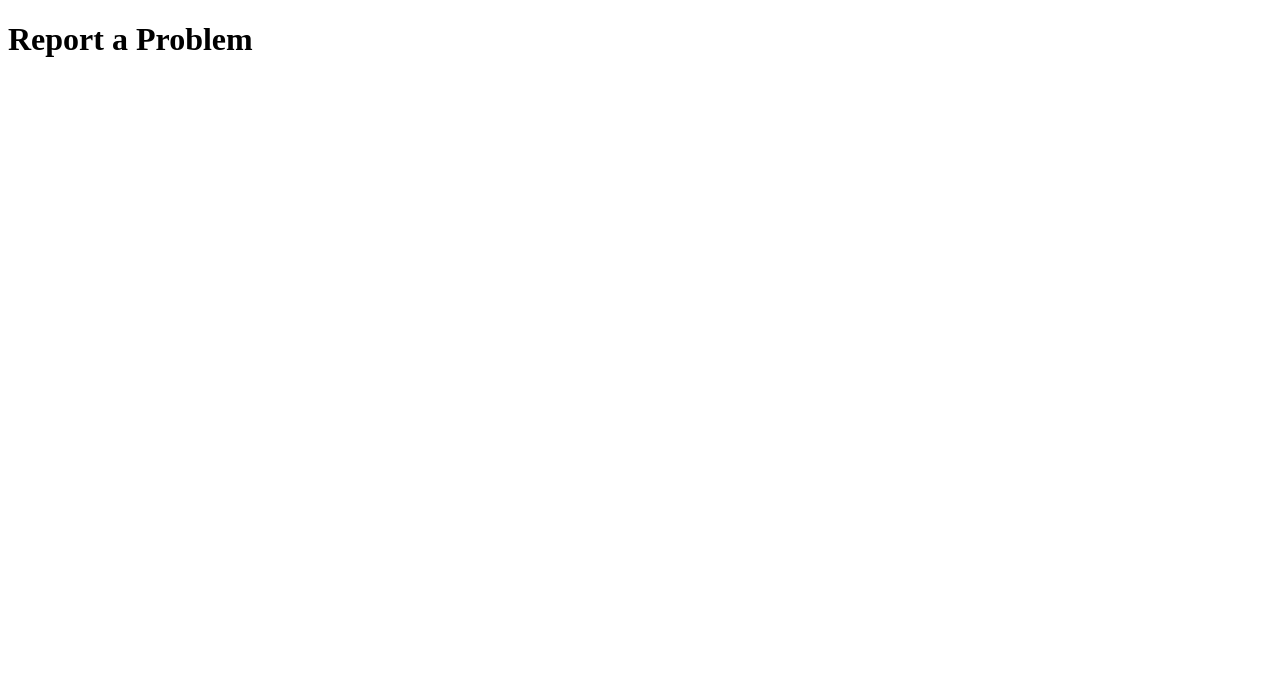
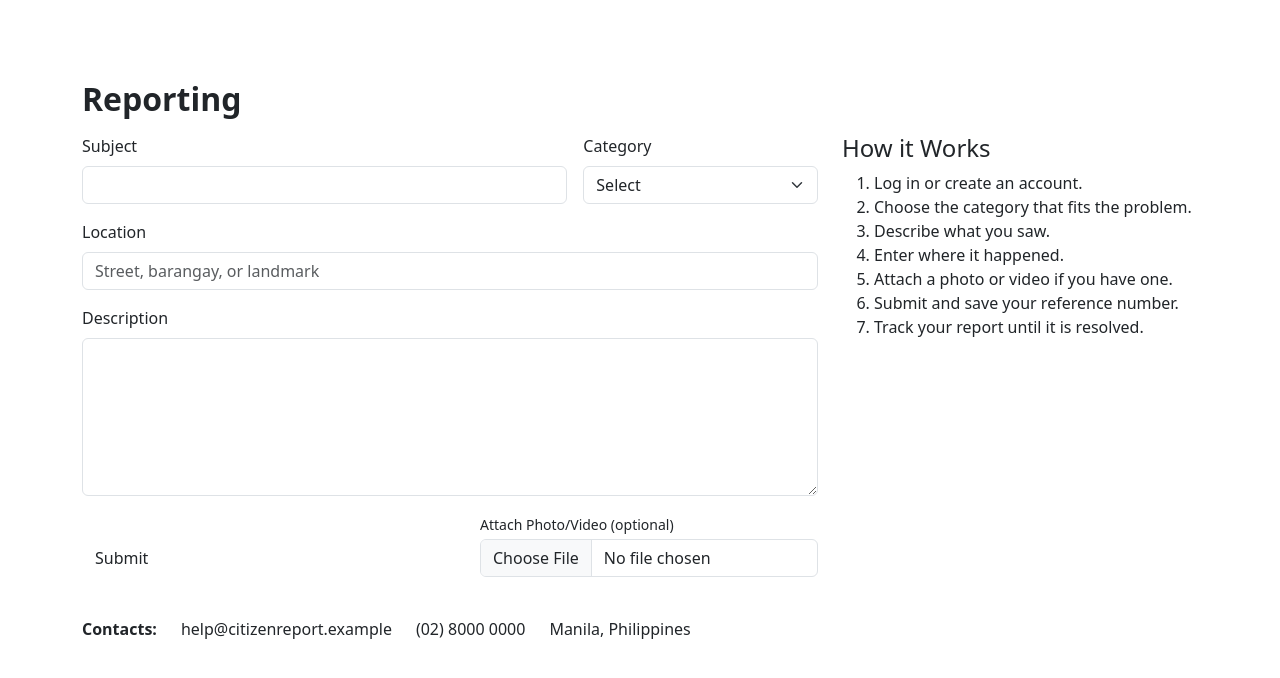
Before and after one commit to PeterMD-20/Times-Square_CitizensReportingWebsite, a plain HTML site: page Report.html in a window 1280 px wide. Drawn offline with nearby package versions, Linux system fonts and the light colour scheme.

Commit message:
Update Report.html

```diff
--- a/Report.html
+++ b/Report.html
@@ -1,14 +1,104 @@
 <!doctype html>
 <html lang="en">
-    <head>
+<head>
+  <meta charset="utf-8">
+  <meta name="viewport" content="width=device-width, initial-scale=1">
+  <title>Report | Citizen Reporting Website</title>
+  <link href="https://cdn.jsdelivr.net/npm/bootstrap@5.3.3/dist/css/bootstrap.min.css" rel="stylesheet" integrity="sha384-QWTKZyjpPEjISv5WaRU9OFeRpok6YctnYmDr5pNlyT2bRjXh0JMhjY6hW+ALEwIH" crossorigin="anonymous">
+  <link rel="stylesheet" href="css/style.css">
+</head>
+<body>
+  <header class="navbar navbar-expand-md navbar-dark sticky-top site-header">
+    <div class="container">
+      <a class="navbar-brand fw-bold fs-5" href="index.html">Citizen Reporting Website</a>
+      <button class="navbar-toggler" type="button" data-bs-toggle="collapse" data-bs-target="#menu" aria-controls="menu" aria-expanded="false" aria-label="Toggle navigation">
+        <span class="navbar-toggler-icon"></span>
+      </button>
+      <nav class="collapse navbar-collapse" id="menu" aria-label="Main navigation">
+        <div class="navbar-nav ms-auto">
+          <a class="nav-link" href="index.html">Home</a>
+          <a class="nav-link active" aria-current="page" href="report.html">Report</a>
+          <a class="nav-link" href="track.html">Track</a>
+          <a class="nav-link" href="about.html">About</a>
+          <a class="nav-link" href="login.html">Login</a>
+        </div>
+      </nav>
+    </div>
+  </header>
 
-    </head>
+  <main>
+    <div class="container py-4">
+      <h1 class="h2 fw-bold mb-3">Reporting</h1>
+      <div class="row g-4">
+        <div class="col-lg-8">
+          <form class="box" id="report-form" novalidate>
+            <div class="row g-3">
+              <div class="col-md-8">
+                <label class="form-label" for="subject">Subject</label>
+                <input class="form-control" id="subject" type="text" required>
+                <div class="invalid-feedback">Enter a subject.</div>
+              </div>
+              <div class="col-md-4">
+                <label class="form-label" for="category">Category</label>
+                <select class="form-select" id="category" required>
+                  <option value="" selected disabled>Select</option>
+                  <option>Road and Infrastructure</option>
+                  <option>Garbage and Sanitation</option>
+                  <option>Street Lighting</option>
+                  <option>Flooding and Drainage</option>
+                  <option>Public Safety</option>
+                  <option>Noise and Nuisance</option>
+                  <option>Other</option>
+                </select>
+                <div class="invalid-feedback">Choose a category.</div>
+              </div>
+              <div class="col-12">
+                <label class="form-label" for="location">Location</label>
+                <input class="form-control" id="location" type="text" placeholder="Street, barangay, or landmark" required>
+                <div class="invalid-feedback">Enter the location.</div>
+              </div>
+              <div class="col-12">
+                <label class="form-label" for="description">Description</label>
+                <textarea class="form-control" id="description" rows="6" required></textarea>
+                <div class="invalid-feedback">Describe the problem.</div>
+              </div>
+              <div class="col-12 d-flex flex-column flex-sm-row justify-content-between align-items-sm-end gap-3">
+                <button class="btn btn-blue" type="submit">Submit</button>
+                <div class="attach">
+                  <label class="form-label small mb-1" for="media">Attach Photo/Video (optional)</label>
+                  <input class="form-control" id="media" type="file" accept="image/*,video/*">
+                </div>
+              </div>
+            </div>
+          </form>
+        </div>
 
-    <body>
-        <main>
-            <h1>Report a Problem</h1>
+        <div class="col-lg-4">
+          <h2 class="h4">How it Works</h2>
+          <ol class="how-list">
+            <li>Log in or create an account.</li>
+            <li>Choose the category that fits the problem.</li>
+            <li>Describe what you saw.</li>
+            <li>Enter where it happened.</li>
+            <li>Attach a photo or video if you have one.</li>
+            <li>Submit and save your reference number.</li>
+            <li>Track your report until it is resolved.</li>
+          </ol>
+        </div>
+      </div>
+    </div>
+  </main>
 
+  <footer class="site-footer py-3">
+    <div class="container d-flex flex-column flex-sm-row gap-1 gap-sm-4">
+      <strong>Contacts:</strong>
+      <span>help@citizenreport.example</span>
+      <span>(02) 8000 0000</span>
+      <span>Manila, Philippines</span>
+    </div>
+  </footer>
 
-        </main>
-    </body>
+  <script src="https://cdn.jsdelivr.net/npm/bootstrap@5.3.3/dist/js/bootstrap.bundle.min.js"></script>
+  <script src="js/report.js"></script>
+</body>
 </html>
```
